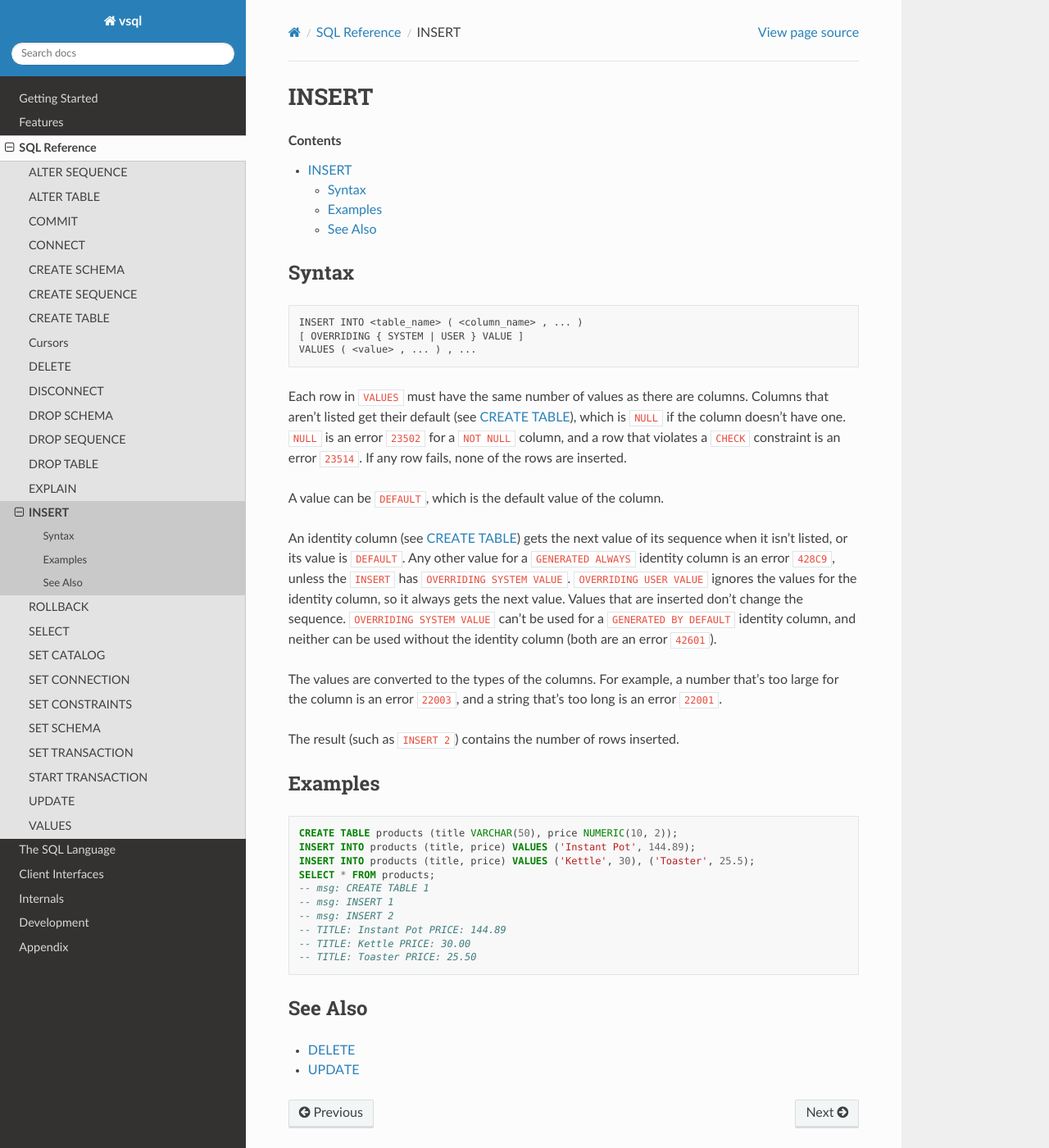
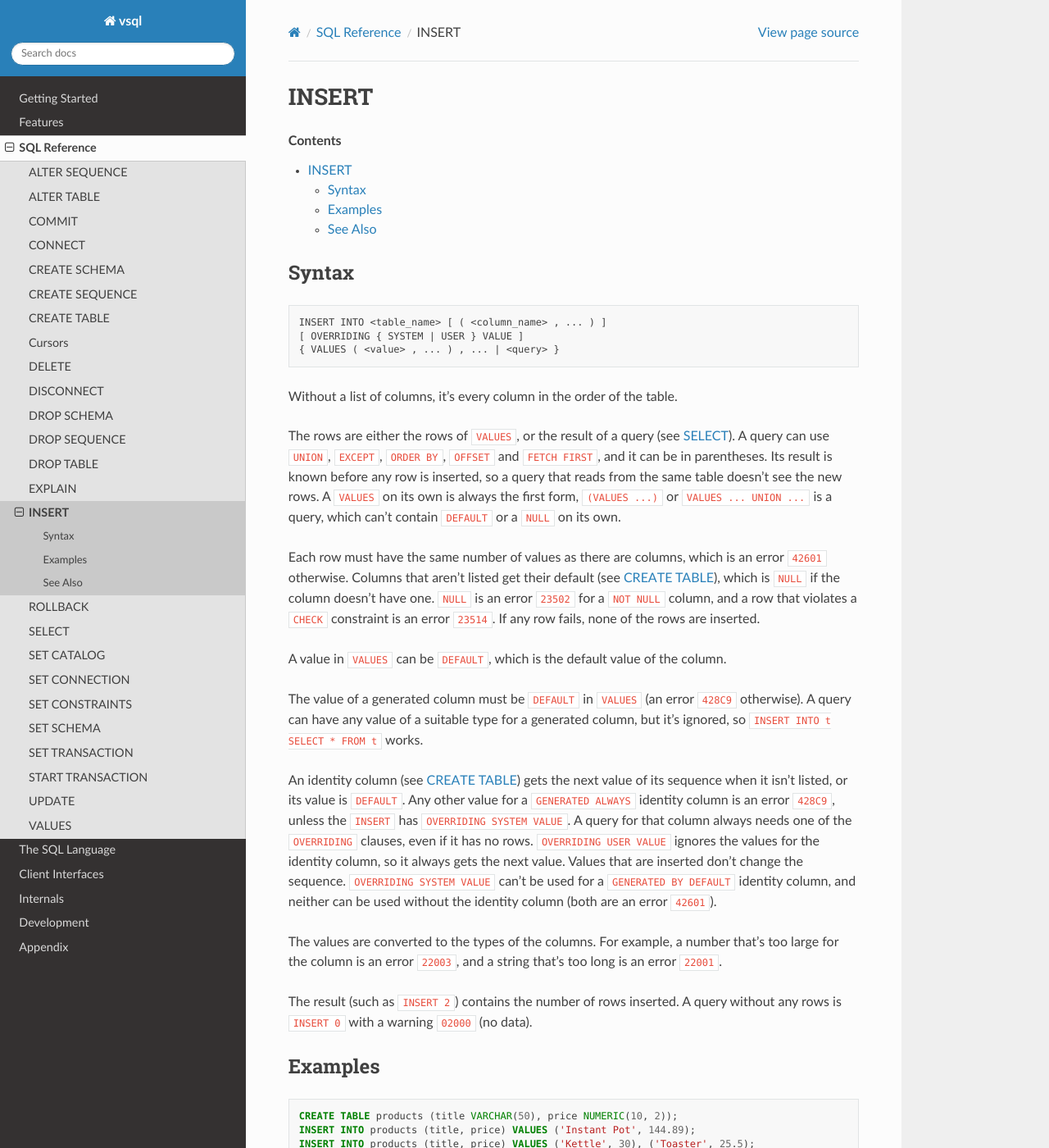
Before and after one commit to elliotchance/vsql, a Sphinx documentation site: the page built from docs/insert.rst, in a window 1280 px wide and 1400 px high. Shown: the whole window at 82% size. Built offline with Sphinx 7.4.7 and the Read the Docs theme 3.1.0, drawn with Linux system fonts in a browser that asks for light colours; some of the changed text lies outside the part shown.

Commit message:
INSERT: Support a query and an implicit column list
INSERT can now take its rows from a query, and without a column list it
assigns every column in the order of the table. The result of the query is
materialized before any row is written, so a query on the same table doesn't
see its own rows, and all of the rows go through the same assignment, generated
column, CHECK, UNIQUE and FOREIGN KEY checks as VALUES. An empty query is
INSERT 0 with warning 02000.

The degree, the assignability of each column and the GENERATED ALWAYS identity
rule (a query always needs an override clause) are checked before the query
runs, so they don't depend on it having rows. A generated column can be
assigned from a query, as long as the types are assignable, but its value is
never used, so INSERT INTO t SELECT * FROM t works. A null value from a query
takes the type of the column, like a NULL in VALUES.

A VALUES on its own is always a from constructor. To avoid a conflict with it,
a query at the start of an INSERT has its own rules, which parse a leading
VALUES the same way as a from constructor. If a set operator or an ORDER BY,
OFFSET or FETCH FIRST follows, it's a query, where NULL or DEFAULT on their own
are an error 42601.

SQL E101-01
SQL F781

Fixes #795

Co-Authored-By: Claude Opus 5.5 <noreply@anthropic.com>

```diff
--- a/docs/insert.rst
+++ b/docs/insert.rst
@@ -8,23 +8,40 @@ Syntax
 
 .. code-block:: text
 
-  INSERT INTO <table_name> ( <column_name> , ... )
+  INSERT INTO <table_name> [ ( <column_name> , ... ) ]
   [ OVERRIDING { SYSTEM | USER } VALUE ]
-  VALUES ( <value> , ... ) , ...
+  { VALUES ( <value> , ... ) , ... | <query> }
 
-Each row in ``VALUES`` must have the same number of values as there are
-columns. Columns that aren't listed get their default (see
+Without a list of columns, it's every column in the order of the table.
+
+The rows are either the rows of ``VALUES``, or the result of a query (see
+:doc:`select`). A query can use ``UNION``, ``EXCEPT``, ``ORDER BY``, ``OFFSET``
+and ``FETCH FIRST``, and it can be in parentheses. Its result is known before
+any row is inserted, so a query that reads from the same table doesn't see the
+new rows. A ``VALUES`` on its own is always the first form, ``(VALUES ...)`` or
+``VALUES ... UNION ...`` is a query, which can't contain ``DEFAULT`` or a
+``NULL`` on its own.
+
+Each row must have the same number of values as there are columns, which is an
+error ``42601`` otherwise. Columns that aren't listed get their default (see
 :doc:`create-table`), which is ``NULL`` if the column doesn't have one. ``NULL``
 is an error ``23502`` for a ``NOT NULL`` column, and a row that violates a
 ``CHECK`` constraint is an error ``23514``. If any row fails, none of the rows
 are inserted.
 
-A value can be ``DEFAULT``, which is the default value of the column.
+A value in ``VALUES`` can be ``DEFAULT``, which is the default value of the
+column.
+
+The value of a generated column must be ``DEFAULT`` in ``VALUES`` (an error
+``428C9`` otherwise). A query can have any value of a suitable type for a
+generated column, but it's ignored, so ``INSERT INTO t SELECT * FROM t`` works.
 
 An identity column (see :doc:`create-table`) gets the next value of its
 sequence when it isn't listed, or its value is ``DEFAULT``. Any other value for
 a ``GENERATED ALWAYS`` identity column is an error ``428C9``, unless the
-``INSERT`` has ``OVERRIDING SYSTEM VALUE``. ``OVERRIDING USER VALUE`` ignores
+``INSERT`` has ``OVERRIDING SYSTEM VALUE``. A query for that column always needs
+one of the ``OVERRIDING`` clauses, even if it has no rows.
+``OVERRIDING USER VALUE`` ignores
 the values for the identity column, so it always gets the next value. Values
 that are inserted don't change the sequence. ``OVERRIDING SYSTEM VALUE`` can't
 be used for a ``GENERATED BY DEFAULT`` identity column, and neither can be used
@@ -34,7 +51,8 @@ The values are converted to the types of the columns. For example, a number
 that's too large for the column is an error ``22003``, and a string that's too
 long is an error ``22001``.
 
-The result (such as ``INSERT 2``) contains the number of rows inserted.
+The result (such as ``INSERT 2``) contains the number of rows inserted. A query
+without any rows is ``INSERT 0`` with a warning ``02000`` (no data).
 
 Examples
 --------
@@ -44,13 +62,20 @@ Examples
   CREATE TABLE products (title VARCHAR(50), price NUMERIC(10, 2));
   INSERT INTO products (title, price) VALUES ('Instant Pot', 144.89);
   INSERT INTO products (title, price) VALUES ('Kettle', 30), ('Toaster', 25.5);
+  INSERT INTO products VALUES ('Blender', 60);
+  INSERT INTO products (title, price)
+    SELECT title, price * 2 FROM products WHERE price < 30;
   SELECT * FROM products;
   -- msg: CREATE TABLE 1
   -- msg: INSERT 1
   -- msg: INSERT 2
+  -- msg: INSERT 1
+  -- msg: INSERT 1
   -- TITLE: Instant Pot PRICE: 144.89
   -- TITLE: Kettle PRICE: 30.00
   -- TITLE: Toaster PRICE: 25.50
+  -- TITLE: Blender PRICE: 60.00
+  -- TITLE: Toaster PRICE: 51.00
 
 See Also
 --------
--- a/docs/sql-compliance.rst
+++ b/docs/sql-compliance.rst
@@ -980,7 +980,7 @@ Optional Features
    * - ✅ **F771**
      - **Connection management**
 
-   * - ❌ **F781**
+   * - ⭕ **F781**
      - **Self-referencing operations**
 
    * - ❌ **F791**
```
Also changed, not shown: docs/standard/part2/14.txt (+7 -7 lines), 9 other files.
